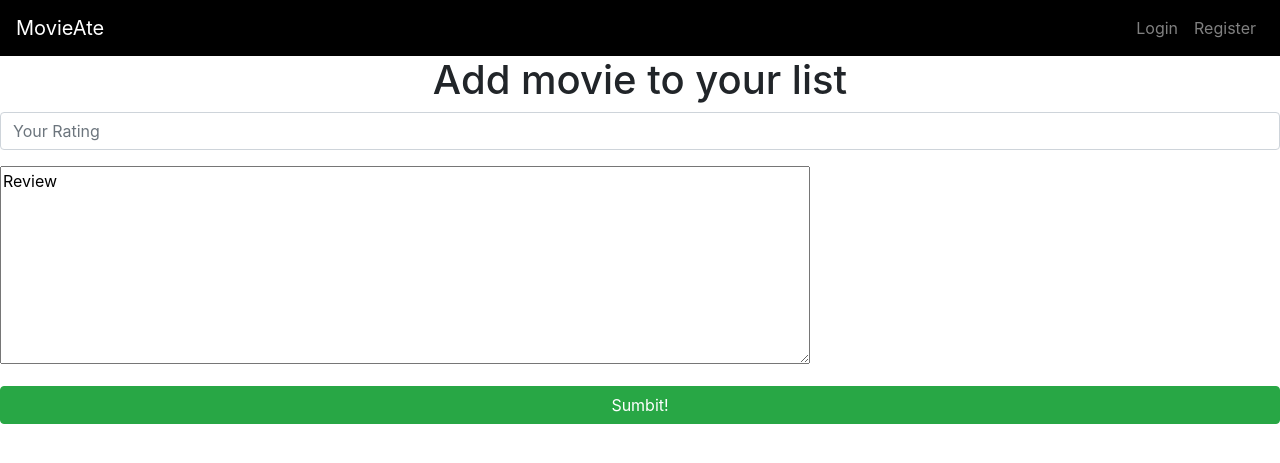
After one commit to toch24/MovieAte, a Flask app: template templates/addmovie.html in a window 1280 px wide. The commit adds this page. Shown: the top 463 px of the page. Run offline with Flask 2, Linux system fonts and the light colour scheme; the template is opened without the code that fills it, so the values that code supplies are empty; some libraries are stand-ins or nearby versions.

Commit message:
Add movie now is working

```diff
--- a/app.py
+++ b/app.py
@@ -64,11 +64,13 @@ def postmoviesearch():
         rolelist = []
         ratinglist = []
         imageurl = []
+        movieidlist = []
 
         for movie in movies:
             namelist.append(movie['title'])
             imageurl.append(movie['cover url'])
             movieID = movie.movieID
+            movieidlist.append(movieID)
             movie = ia.get_movie(movieID)
             year = movie['year']
             yearlist.append(year)
@@ -107,7 +109,7 @@ def postmoviesearch():
             except:
                 ratinglist.append("N/A")
 
-        movie_list = list(zip(namelist, yearlist, directorlist, genrelist, actorlist, rolelist, ratinglist, imageurl))
+        movie_list = list(zip(namelist, yearlist, directorlist, genrelist, actorlist, rolelist, ratinglist, imageurl, movieidlist))
 
     else:
         flash("No movie with that name")
@@ -115,6 +117,58 @@ def postmoviesearch():
 
     return render_template('postsearch.html', rows = movie_list, usr=session['username'] if 'username' in session else "null", is_log=session['logged'] if 'logged' in session else False)
 
+
+@app.route("/addMovie", methods = ['GET', 'POST'])
+def addmovie():
+    if 'logged' in session:
+        movie_list = []
+        title = request.form['title']
+        year = request.form['year']
+        directors = request.form['directors']
+        genres = request.form['genres']
+        actor = request.form['actor']
+        role = request.form['role']
+        rating = request.form['rating']
+        url = request.form['url']
+        id = request.form['id']
+        movie_list.append(title)
+        movie_list.append(year)
+        movie_list.append(directors)
+        movie_list.append(genres)
+        movie_list.append(actor)
+        movie_list.append(role)
+        movie_list.append(rating)
+        movie_list.append(url)
+        movie_list.append(id)
+        return render_template('addmovie.html', row = movie_list, usr=session['username'] if 'username' in session else "null", is_log=session['logged'] if 'logged' in session else False)
+
+    else:
+        flash("Login is required")
+        return render_template('login.html', usr=session['username'] if 'username' in session else "null", is_log=session['logged'] if 'logged' in session else False)
+
+
+@app.route("/postadd", methods = ['GET', 'POST'])
+def postadd():
+    c = conn().cursor()
+    title = request.form['title']
+    year = request.form['year']
+    directors = request.form['directors']
+    genres = request.form['genres']
+    actor = request.form['actor']
+    role = request.form['role']
+    rating = request.form['rating']
+    url = request.form['url']
+    id = request.form['id']
+    userrating = request.form['userrating']
+    review = request.form['review']
+    try:
+        c.execute("INSERT INTO Watched_Movies (Username, movieID, movieName, MovieYear, Director_name, Genre, Lead_Actor, roles, Rating, url, UserRating, review) VALUES (?, ?, ?, ?, ?, ?, ?, ?, ?, ?, ?, ?)", session['username'], id, title, int(year), str(directors), str(genres), actor, role, float(rating), url, float(userrating), review)
+        c.commit()
+        flash("Successfully added to your list")
+    except:
+        flash("Movie already in your list")
+    c.close()
+    return render_template('home.html', usr=session['username'] if 'username' in session else "null", is_log=session['logged'] if 'logged' in session else False)
 
 @app.route('/register')
 def register():
--- /dev/null
+++ b/templates/addmovie.html
@@ -0,0 +1,47 @@
+<!DOCTYPE html>
+<html lang="en" dir="ltr">
+  <head>
+    <meta charset="utf-8">
+    <title>idk</title>
+    <link rel="stylesheet" href="https://stackpath.bootstrapcdn.com/bootstrap/4.5.2/css/bootstrap.min.css" integrity="sha384-JcKb8q3iqJ61gNV9KGb8thSsNjpSL0n8PARn9HuZOnIxN0hoP+VmmDGMN5t9UJ0Z" crossorigin="anonymous">
+  </head>
+  <body>
+
+  {% block bar %}
+  {% include 'top_bar.html' %}
+  {% endblock %}
+
+  {% with messages = get_flashed_messages() %}
+    {% if messages %}
+      {% for message in messages %}
+          {{ message }}
+      {% endfor %}
+    {% endif %}
+  {% endwith %}
+
+  <h1 style="text-align: center;">
+    Add movie to your list
+</h1>
+  <form action="/postadd" method="POST">
+    <div class="form-group">
+        <input class="form-control" type="text" name="userrating" placeholder="Your Rating">
+    </div>
+    <div class="form-group">
+        <textarea name="review" rows="8" cols="77">Review</textarea>
+      </div>
+
+      <input type = "hidden" name = "title" value = "{{ row[0] }}" >
+      <input type = "hidden" name = "year" value = "{{ row[1] }}" >
+      <input type = "hidden" name = "directors" value = "{{ row[2] }}" >
+      <input type = "hidden" name = "genres" value = "{{ row[3] }}" >
+      <input type = "hidden" name = "actor" value = "{{ row[4] }}" >
+      <input type = "hidden" name = "role" value = "{{ row[5] }}" >
+      <input type = "hidden" name = "rating" value = "{{ row[6] }}" >
+      <input type = "hidden" name = "url" value = "{{ row[7] }}" >
+      <input type = "hidden" name = "id" value = "{{ row[8] }}" >
+
+
+      <button type = "submit" class="btn btn-md btn-success btn-block">Sumbit!</button>
+    </form>
+  </body>
+</html>
```
Also changed, not shown: templates/postsearch.html (+12 -7 lines).
